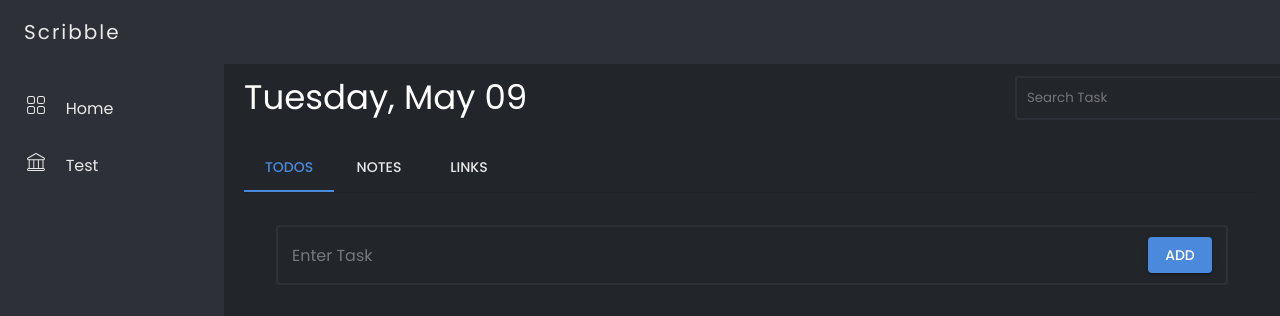
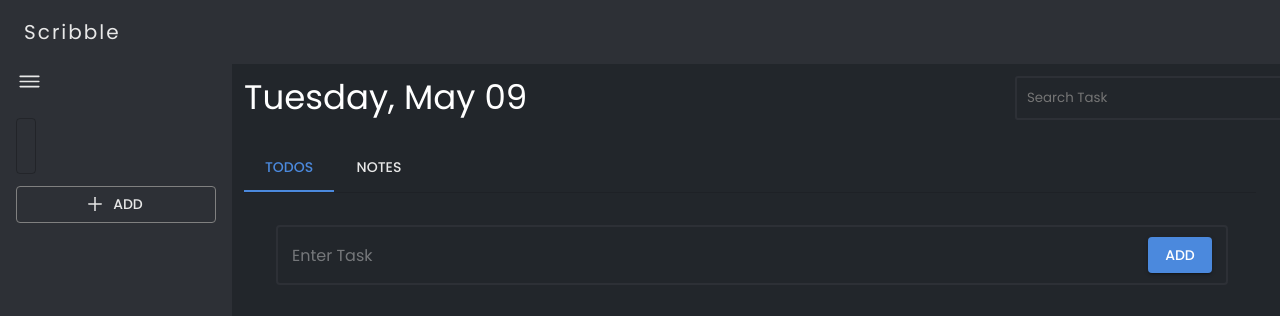
Before and after one commit to ArchitGhevariya007/scribble, a React (Create React App) app: page / in a window 1280 px wide. Shown: the top 316 px of the page. Built offline with nearby package versions, Linux system fonts and the light colour scheme.

Commit message:
sidebar component started

```diff
--- a/src/App.js
+++ b/src/App.js
@@ -1,33 +1,40 @@
 import "./App.css";
-import { createTheme, ThemeProvider } from "@mui/material";
+import { createTheme, ThemeProvider, useMediaQuery } from "@mui/material";
 
 import Sidebar from "./components/Sidebar";
 import Navbar from "./components/Navbar";
+import Mobile from "./components/Mobile";
 import MainCotainer from "./components/MainContainer";
 
 const theme = createTheme({
   typography: {
     fontFamily: "Poppins, sans-serif",
-    color:"rgb(232, 232, 232)"
+    color: "rgb(232, 232, 232)",
   },
   palette: {
     primary: {
-      main: '#4b89dd',
+      main: "#4b89dd",
     },
     secondary: {
-      main: '#e8e8e8',
+      main: "#e8e8e8",
     },
-  }
+  },
 });
 
 function App() {
+  const isMobile = useMediaQuery("(max-width: 600px)");
   return (
     <>
-      <ThemeProvider theme={theme}>
-        <Navbar></Navbar>
-        <Sidebar></Sidebar>
-        <MainCotainer></MainCotainer>
-      </ThemeProvider>
+    {/* If screen size is small then it will call Mobile component */}
+      {isMobile ? (
+        <Mobile />
+      ) : (
+        <ThemeProvider theme={theme}>
+          <Navbar></Navbar>
+          <Sidebar></Sidebar>
+          <MainCotainer></MainCotainer>
+        </ThemeProvider>
+      )}
     </>
   );
 }
--- a/src/components/ContentTab.js
+++ b/src/components/ContentTab.js
@@ -4,7 +4,7 @@ import { TabPanel, TabContext, TabList } from "@mui/lab";
 import { useState } from "react";
 import Todos from "./Todos";
 import Notes from "./Notes";
-import Links from "./Links";
+// import Links from "./Links";
 
 // Main function
 export default function ContentTab() {
@@ -75,7 +75,7 @@ export default function ContentTab() {
             <TabList onChange={handleChange}>
               <Tab label="Todos" value="1" disableRipple sx={style.TabColor} />
               <Tab label="Notes" value="2" disableRipple sx={style.TabColor} />
-              <Tab label="Links " value="3" disableRipple sx={style.TabColor} />
+              {/* <Tab label="Links " value="3" disableRipple sx={style.TabColor} /> */}
             </TabList>
           </Box>
 
@@ -86,9 +86,9 @@ export default function ContentTab() {
           <TabPanel value="2">
             <Notes />
           </TabPanel>
-          <TabPanel value="3">
+          {/* <TabPanel value="3">
             <Links />
-          </TabPanel>
+          </TabPanel> */}
         </TabContext>
       </Box>
     </Box>
--- a/src/components/MainContainer.js
+++ b/src/components/MainContainer.js
@@ -4,7 +4,7 @@ import ContentTab from './ContentTab'
 export default function MainCotainer() {
   return (
     <>
-      <ContentTab></ContentTab>
+      <ContentTab/>
     </>
   )
 }
--- /dev/null
+++ b/src/components/Mobile.js
@@ -0,0 +1,9 @@
+import React from 'react'
+
+export default function Mobile() {
+  return (
+    <>
+     <p>This is mobile page</p>
+    </>
+  )
+}
--- a/src/components/Sidebar.js
+++ b/src/components/Sidebar.js
@@ -1,6 +1,7 @@
-import React from "react";
-import { Box, Stack, Grid } from "@mui/material";
-import { CiGrid41, CiBank } from "react-icons/ci";
+import React, { useState } from "react";
+import { Box, Stack, Grid, Button, TextField } from "@mui/material";
+import { IoIosMenu } from "react-icons/io";
+import { AiOutlinePlus } from "react-icons/ai";
 
 export default function Sidebar() {
   const style = {
@@ -8,34 +9,70 @@ export default function Sidebar() {
       backgroundColor: "#2d3036",
       width: "200px",
       pt: 3.5,
-      pl: 3,
+      p: 2,
       height: "100vh",
-      float:"left",
-      position:"fixed",
+      float: "left",
+      position: "fixed",
       overflow: "auto",
     },
+    addButton: {
+      mt: 1.5,
+      color: "rgb(232, 232, 232)",
+      borderColor: "#808080",
+      "&:hover": {
+        borderColor: "#808080 ",
+        backgroundColor: "rgba(232, 232, 232,0.04)",
+      },
+    },
+    SidebarItems: {},
+    textBox:{
+      width:"10%"
+      // "& fieldset": { border: "none" },
+    },
+    icons:{
+      fontSize:27
+    }
   };
 
+  // const DefaultIcon = () => {
+  //    {icon: IoIosMenu,
+  //    CompoName: "Home"}
+  // };
+  const [IconList, SetIconList] = useState();
   //sidebar icons & names
-  const iconlist = [
-    { icon: CiGrid41, name: "Home" },
-    { icon: CiBank, name: "Test" },
-  ];
+  // const iconlist = [
+  //   { icon: IoIosMenu, name: "Home" },
+  //   { icon: IoIosMenu, name: "Test" },
+  // ];
 
   return (
     <>
       <Box sx={style.SideBarBody}>
+        <Box sx={style.SidebarItems}>
+          <Grid container alignItems="center" spacing={2}>
+            <Grid item>
+              <IoIosMenu style={style.icons}/>
+            </Grid>
+            <Grid item>
+              <TextField variant="outlined"  sx={style.textBox}/>
+            </Grid>
+          </Grid>
+        </Box>
         <Stack>
-          {iconlist.map((data, index) => (
-            <Grid container direction="row" alignItems="center" key={index}>
-              <Grid item xs={2.5}>
-                <data.icon size="1.5em" />
-              </Grid>
-              <Grid item xs={9}>
-                <p>{data.name}</p>
-              </Grid>
-            </Grid>
-          ))}
+          <Stack direction="row" spacing={2}>
+            {/* <IoIosMenu sx={Style.icon}/>
+            <TextField id="outlined-basic" sizee="small" variant="outlined" sx={style.TextBox}/> */}
+            {/* {IconList.map((icons, index) => (
+              <Grid key={index}>{icons.icon}</Grid>
+            ))} */}
+          </Stack>
+          <Button
+            variant="outlined"
+            startIcon={<AiOutlinePlus />}
+            sx={style.addButton}
+          >
+            Add
+          </Button>
         </Stack>
       </Box>
     </>
```
